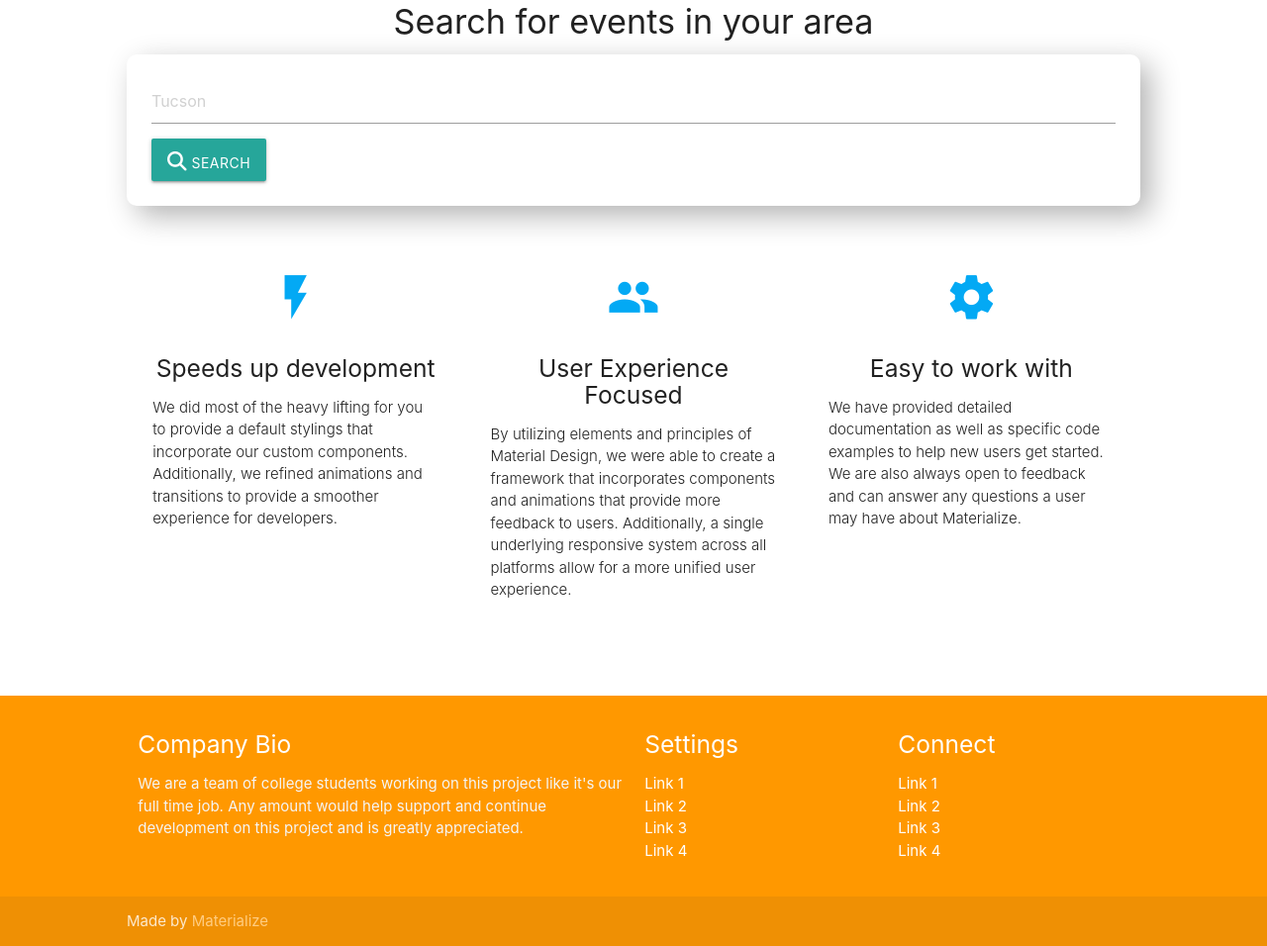
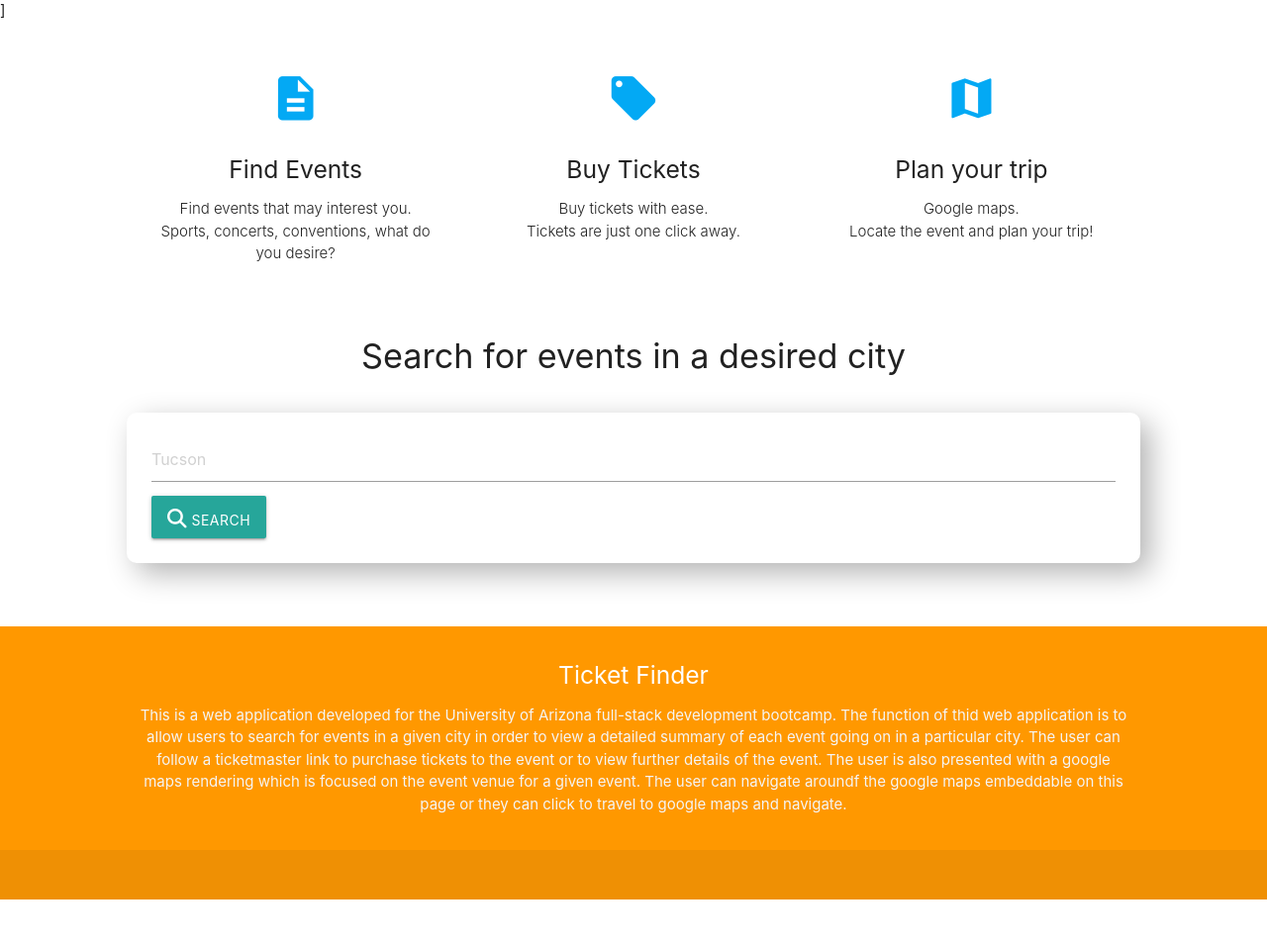
Before and after one commit to jakekelly44/ticket-finder, a plain HTML site: page index.html in a window 1280 px wide. Shown: the part 348-1304 px from the top of the page at 99% size. After the commit the page ends 1257 px from the top, so only its background shows below. Drawn offline with nearby package versions, Linux system fonts and the light colour scheme; some packages are replaced by stand-ins of ours.

Commit message:
added ls and cleane dup content

```diff
--- a/assets/css/style.css
+++ b/assets/css/style.css
@@ -52,6 +52,10 @@
     display: inline-block;
 }
 
+.search-title {
+    margin-bottom: 3vw;
+}
+
 .event-title {
     font-weight: bold;
     text-align: center;
@@ -79,3 +83,7 @@
 .fa-search {
     margin-top: 5px;
 }
+
+.page-footer {
+    margin-top: 5vw;
+}
--- a/index.html
+++ b/index.html
@@ -20,13 +20,14 @@
 
 <body>
     <nav class="light-blue lighten-1" role="navigation">
-        <div class="nav-wrapper container"><a id="logo-container" href="#" class="brand-logo">Logo</a>
+        <div class="nav-wrapper container"><a id="logo-container" href="#search-title" class="brand-logo">Ticket Discovery</a>
             <ul class="right hide-on-med-and-down">
-                <li><a href="#">Navbar Link</a></li>
+
             </ul>
 
             <ul id="nav-mobile" class="sidenav">
-                <li><a href="#">Navbar Link</a></li>
+                <li><a href="#search-title">Search for Tickets</a></li>
+
             </ul>
             <a href="#" data-target="nav-mobile" class="sidenav-trigger"><i class="material-icons">menu</i></a>
         </div>
@@ -34,7 +35,7 @@
     <div class="section no-pad-bot" id="index-banner">
         <div class="container">
 
-            <h1 class="header center orange-text">Ticket Discovery</h1>
+            <h1 class="header center orange-text">Find Tickets!</h1>
             <div class="row center">
                 <p>Unsure what to do on your next vacation? Looking for a fun Friday night? </p>
                 <p>Up-to-date and easy to access, Ticket Discovery brings all of your go-to events into focus. </p>
@@ -44,13 +45,52 @@
         </div>
     </div>
 
-    <!-- Ticketmaster  & Google Maps -->
+
+    ]
 
     <div class="container">
 
+        <div class="section">
+
+            <!--   Icon Section   -->
+            <div class="row">
+                <div class="col s12 m4">
+                    <div class="icon-block">
+                        <h2 class="center light-blue-text"><i class="material-icons">description</i></h2>
+                        <h5 class="center">Find Events</h5>
+
+                        <p class="light center">Find events that may interest you.<br> Sports, concerts, conventions, what do you desire?</p>
+                    </div>
+                </div>
+
+                <div class="col s12 m4">
+                    <div class="icon-block">
+                        <h2 class="center light-blue-text"><i class="material-icons">local_offer</i></h2>
+                        <h5 class="center">Buy Tickets</h5>
+
+                        <p class="light center">Buy tickets with ease. <br> Tickets are just one click away. </p>
+                    </div>
+                </div>
+
+                <div class="col s12 m4">
+                    <div class="icon-block">
+                        <h2 class="center light-blue-text"><i class="material-icons">map</i></h2>
+                        <h5 class="center">Plan your trip</h5>
+
+                        <p class="light center">Google maps. <br> Locate the event and plan your trip!</p>
+                    </div>
+                </div>
+            </div>
+
+        </div>
+
+
+        <!-- Ticketmaster  & Google Maps -->
+
+
         <!-- city search -->
         <div class="search-area">
-            <h4 class="center">Search for events in your area</h4>
+            <h4 id="search-title" class="search-title center">Search for events in a desired city</h4>
             <div class="input-field">
                 <textarea id="get-city" class="materialize-textarea" placeholder="Tucson"></textarea>
                 <button class="btn waves-effect waves-light" type="submit" name="action"><i
@@ -74,76 +114,24 @@
 
 
 
-    <div class="container">
-        <div class="section">
 
-            <!--   Icon Section   -->
-            <div class="row">
-                <div class="col s12 m4">
-                    <div class="icon-block">
-                        <h2 class="center light-blue-text"><i class="material-icons">flash_on</i></h2>
-                        <h5 class="center">Speeds up development</h5>
-
-                        <p class="light">We did most of the heavy lifting for you to provide a default stylings that incorporate our custom components. Additionally, we refined animations and transitions to provide a smoother experience for developers.</p>
-                    </div>
-                </div>
-
-                <div class="col s12 m4">
-                    <div class="icon-block">
-                        <h2 class="center light-blue-text"><i class="material-icons">group</i></h2>
-                        <h5 class="center">User Experience Focused</h5>
-
-                        <p class="light">By utilizing elements and principles of Material Design, we were able to create a framework that incorporates components and animations that provide more feedback to users. Additionally, a single underlying responsive system across
-                            all platforms allow for a more unified user experience.</p>
-                    </div>
-                </div>
-
-                <div class="col s12 m4">
-                    <div class="icon-block">
-                        <h2 class="center light-blue-text"><i class="material-icons">settings</i></h2>
-                        <h5 class="center">Easy to work with</h5>
-
-                        <p class="light">We have provided detailed documentation as well as specific code examples to help new users get started. We are also always open to feedback and can answer any questions a user may have about Materialize.</p>
-                    </div>
-                </div>
-            </div>
-
-        </div>
-        <br><br>
-    </div>
 
     <footer class="page-footer orange">
         <div class="container">
             <div class="row">
-                <div class="col l6 s12">
-                    <h5 class="white-text">Company Bio</h5>
-                    <p class="grey-text text-lighten-4">We are a team of college students working on this project like it's our full time job. Any amount would help support and continue development on this project and is greatly appreciated.</p>
+                <div class="col l12 s12">
+                    <h5 class="white-text center">Ticket Finder</h5>
+                    <p class="grey-text text-lighten-4 center">This is a web application developed for the University of Arizona full-stack development bootcamp. The function of thid web application is to allow users to search for events in a given city in order to view a detailed summary of each
+                        event going on in a particular city. The user can follow a ticketmaster link to purchase tickets to the event or to view further details of the event. The user is also presented with a google maps rendering which is focused on
+                        the event venue for a given event. The user can navigate aroundf the google maps embeddable on this page or they can click to travel to google maps and navigate. </p>
 
 
-                </div>
-                <div class="col l3 s12">
-                    <h5 class="white-text">Settings</h5>
-                    <ul>
-                        <li><a class="white-text" href="#!">Link 1</a></li>
-                        <li><a class="white-text" href="#!">Link 2</a></li>
-                        <li><a class="white-text" href="#!">Link 3</a></li>
-                        <li><a class="white-text" href="#!">Link 4</a></li>
-                    </ul>
-                </div>
-                <div class="col l3 s12">
-                    <h5 class="white-text">Connect</h5>
-                    <ul>
-                        <li><a class="white-text" href="#!">Link 1</a></li>
-                        <li><a class="white-text" href="#!">Link 2</a></li>
-                        <li><a class="white-text" href="#!">Link 3</a></li>
-                        <li><a class="white-text" href="#!">Link 4</a></li>
-                    </ul>
                 </div>
             </div>
         </div>
         <div class="footer-copyright">
             <div class="container">
-                Made by <a class="orange-text text-lighten-3" href="http://materializecss.com">Materialize</a>
+
             </div>
         </div>
     </footer>
```
